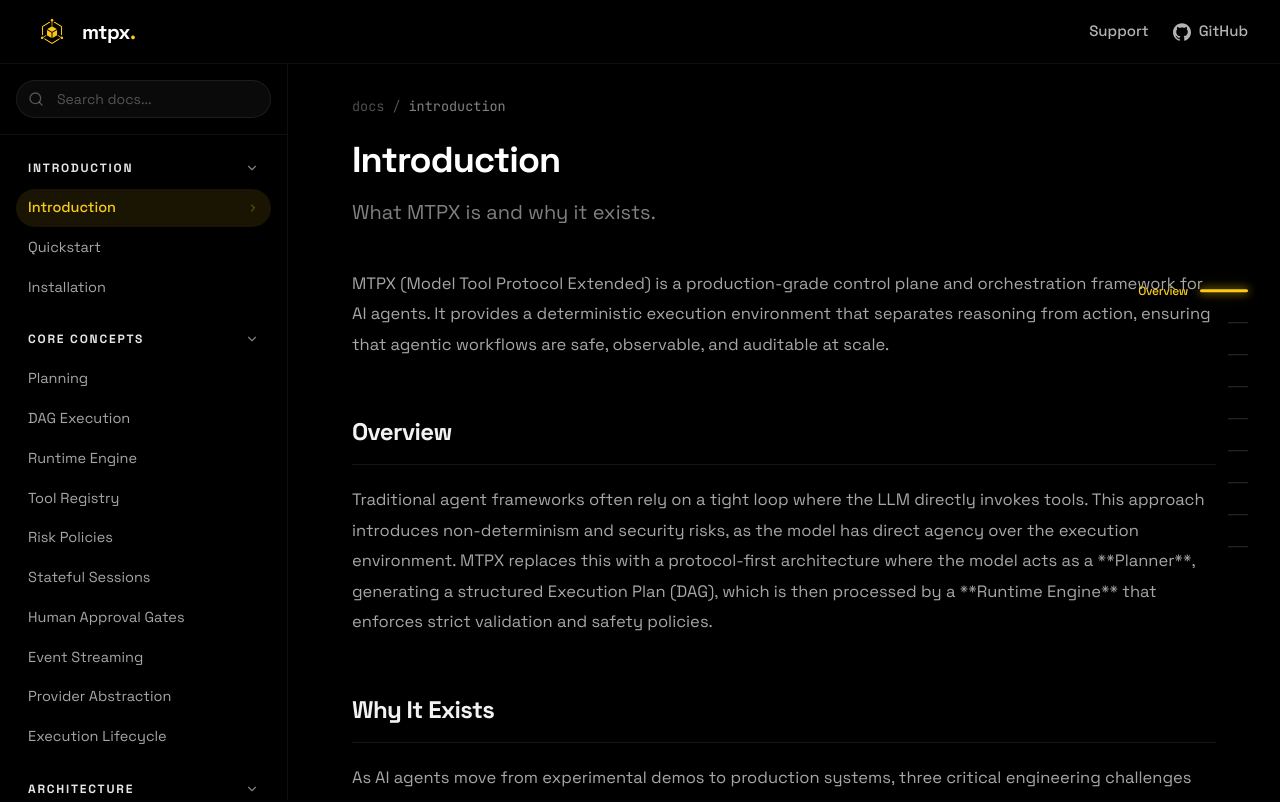
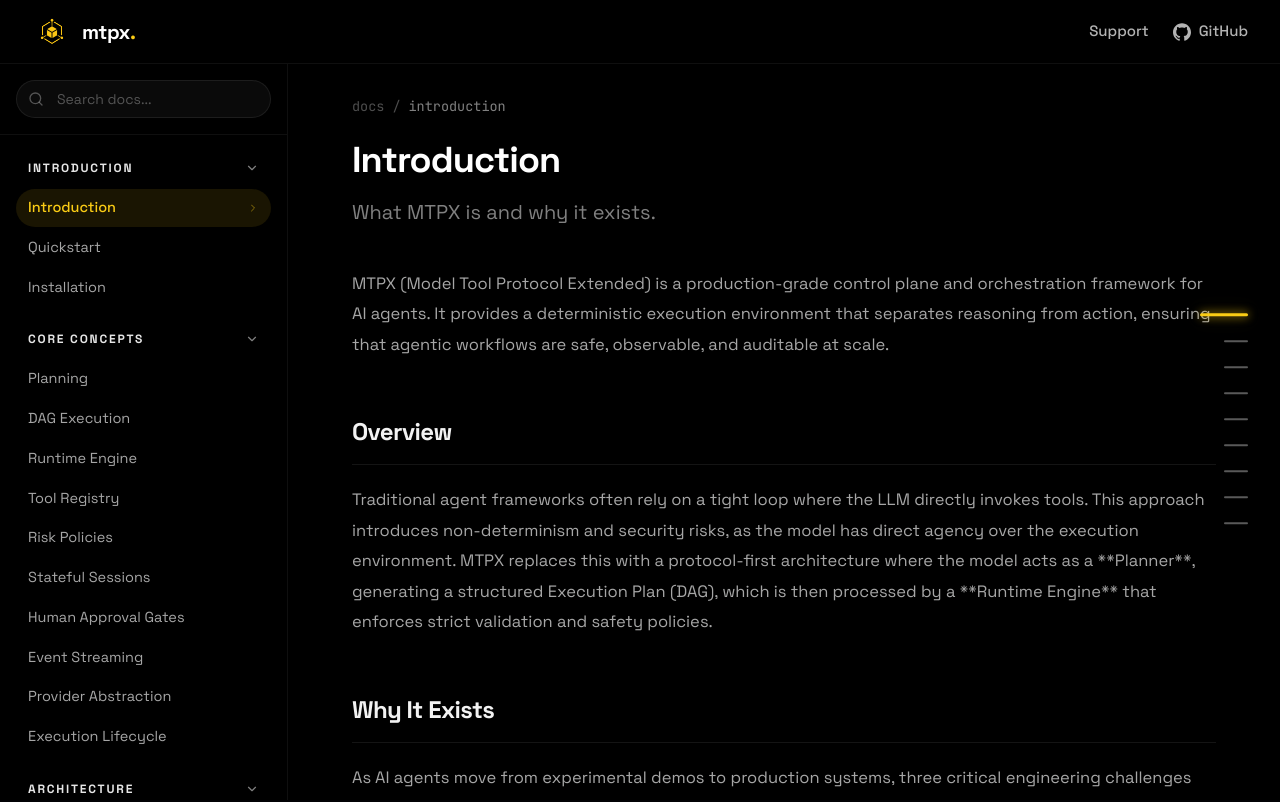
Before and after one commit to himesh-mehta/mtp-frontend, a Next.js app: page /docs/introduction in a window 1280 px wide. Shown: the top 802 px of the page. Built offline with nearby package versions, Linux system fonts and the light colour scheme.

Commit message:
style: optimized doc scroll spy UI density and interactions

```diff
--- a/components/docs/DocScrollSpy.tsx
+++ b/components/docs/DocScrollSpy.tsx
@@ -72,8 +72,9 @@
       {headings.map((h) => {
         const isActive = activeId === h.id;
         const isHovered = hoveredId === h.id;
-        const highlighted = isActive || isHovered;
 
+        // "more visible" - increased base opacity
+        // "only prompt when hover" - changed from highlighted (active || hovered) to just isHovered
         return (
           <button
             key={h.id}
@@ -82,14 +83,14 @@
             onMouseLeave={() => setHoveredId(null)}
             aria-label={h.title}
             suppressHydrationWarning
-            className="group relative flex items-center justify-end py-[7px] pr-0 focus:outline-none"
+            className="group relative flex items-center justify-end py-[4px] pr-0 focus:outline-none"
           >
-            {/* Title — slides in from right on hover/active */}
+            {/* Title — slides in from right ONLY on hover now */}
             <span
               className="text-[12px] font-medium tracking-tight mr-3 whitespace-nowrap transition-all duration-300 pointer-events-none"
               style={{
-                opacity: highlighted ? 1 : 0,
-                transform: highlighted ? "translateX(0)" : "translateX(6px)",
+                opacity: isHovered ? 1 : 0,
+                transform: isHovered ? "translateX(0)" : "translateX(6px)",
                 color: isActive ? "#facc15" : "rgba(255,255,255,0.7)",
               }}
             >
@@ -100,7 +101,7 @@
             <div
               className="relative flex items-center transition-all duration-300"
               style={{
-                width: highlighted ? (isActive ? 48 : 36) : 20,
+                width: isHovered || isActive ? (isActive ? 48 : 36) : 24,
               }}
             >
               {/* Glow layer for active */}
@@ -113,12 +114,12 @@
               <div
                 className="relative w-full rounded-full transition-all duration-300"
                 style={{
-                  height: isActive ? 3 : isHovered ? 2 : 1.5,
+                  height: isActive ? 3 : isHovered ? 2 : 2,
                   background: isActive
                     ? "#facc15"
                     : isHovered
-                    ? "rgba(255,255,255,0.55)"
-                    : "rgba(255,255,255,0.18)",
+                    ? "rgba(255,255,255,0.7)"
+                    : "rgba(255,255,255,0.35)",
                   boxShadow: isActive
                     ? "0 0 8px 1px rgba(250,204,21,0.5)"
                     : "none",
```
